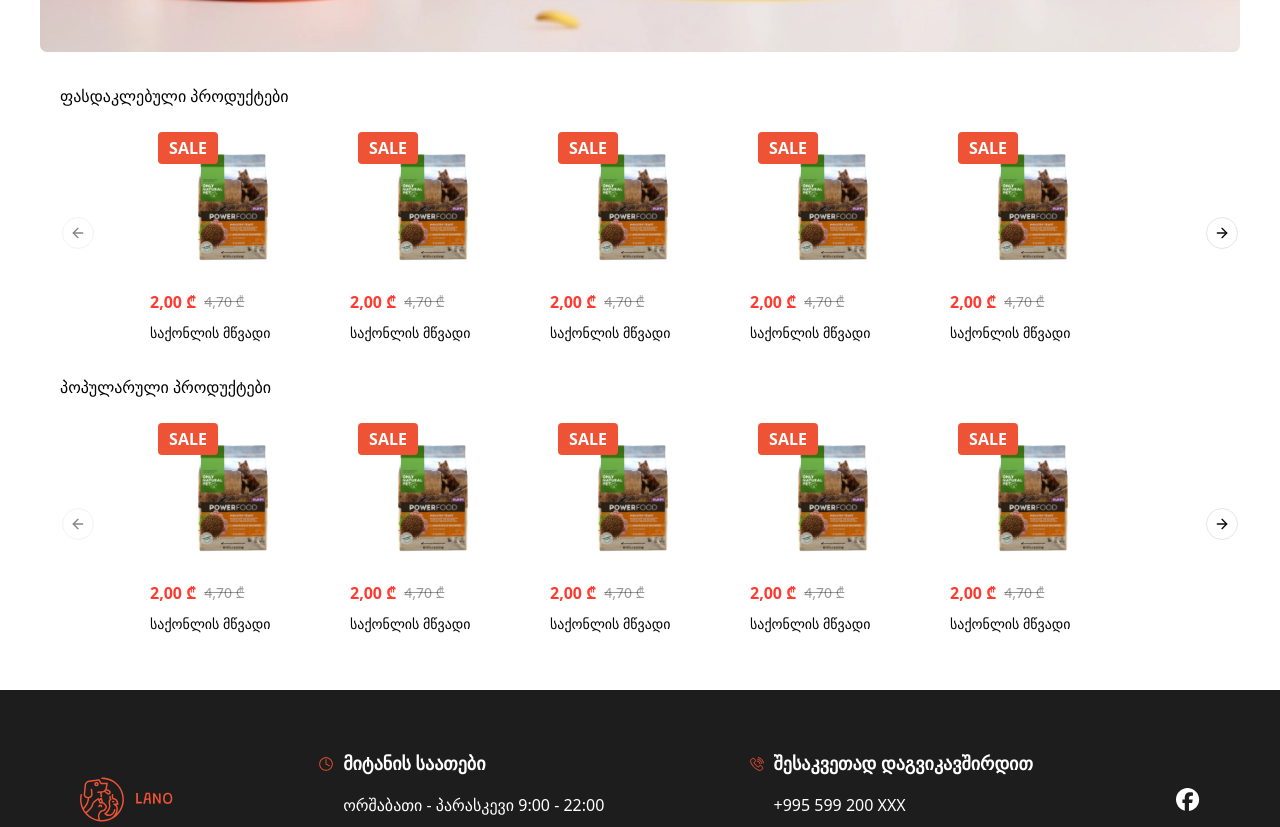
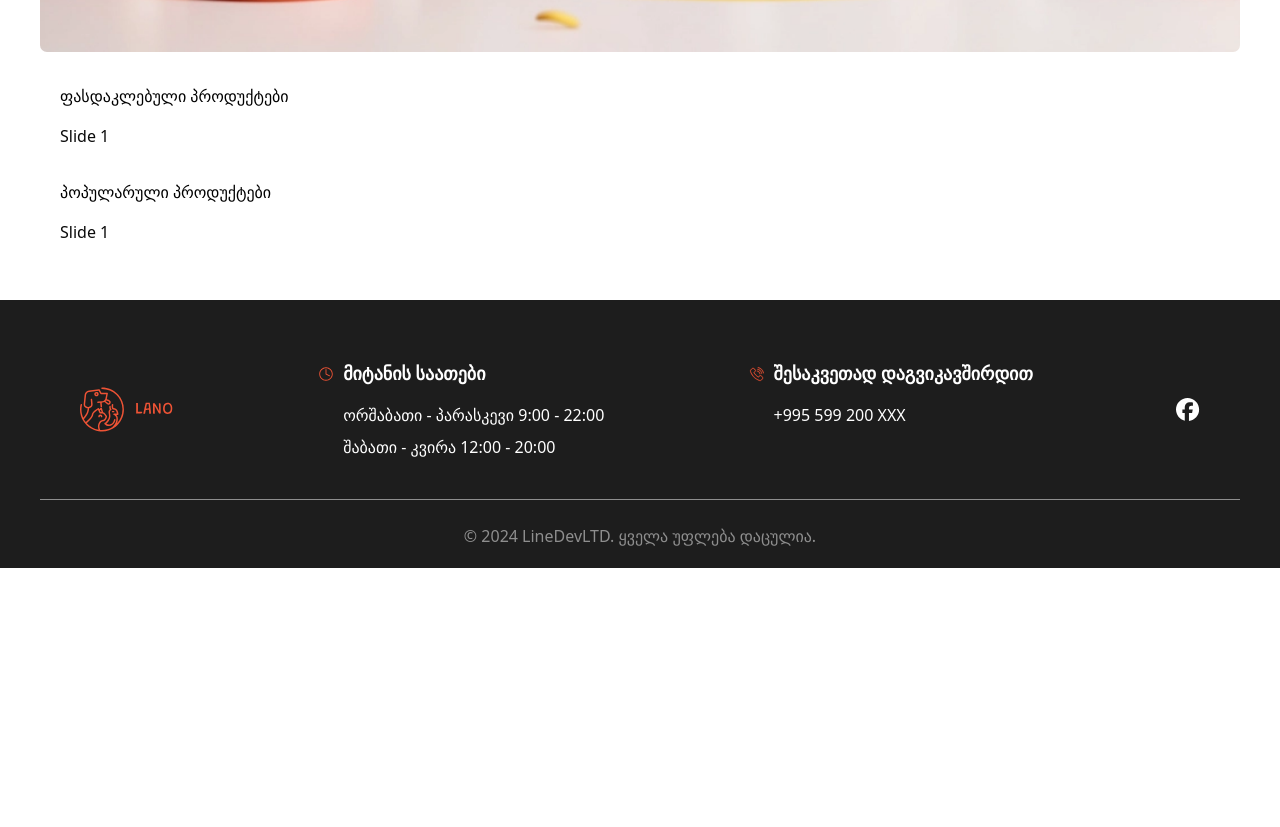
Before and after one commit to linesquad/lano, a Next.js app: page / in a window 1280 px wide. Shown: the part 763-1590 px from the top of the page. After the commit the page ends 1331 px from the top, so only its background shows below. Built offline with nearby package versions, Linux system fonts and the light colour scheme.

Commit message:
clean up shadcn and implement swiper

```diff
--- a/app/_components/TrendCarousel.tsx
+++ b/app/_components/TrendCarousel.tsx
@@ -1,43 +1,14 @@
 "use client";
 
-import {
-  Carousel,
-  CarouselContent,
-  CarouselItem,
-  CarouselNext,
-  CarouselPrevious,
-} from "@/components/ui/carousel";
 import Wrapper from "./Wrapper";
-import SingleProduct from "./SingleProduct";
-import { useEffect, useState } from "react";
+import { Swiper, SwiperSlide } from "swiper/react";
+import "swiper/css";
 
 interface TrendCarouselProps {
   title: string;
 }
 
 export default function TrendCarousel({ title }: TrendCarouselProps) {
-  const [itemsPerPage, setItemsPerPage] = useState(0);
-
-  const handleResize = () => {
-    const width = window.innerWidth;
-    if (width >= 1024) {
-      setItemsPerPage(5);
-    } else if (width >= 768) {
-      setItemsPerPage(4);
-    } else if (width >= 450) {
-      setItemsPerPage(3);
-    } else {
-      setItemsPerPage(2);
-    }
-  };
-
-  useEffect(() => {
-    handleResize();
-    window.addEventListener("resize", handleResize);
-    return () => {
-      window.removeEventListener("resize", handleResize);
-    };
-  }, []);
   return (
     <div>
       <Wrapper>
@@ -46,24 +17,11 @@ export default function TrendCarousel({ title }: TrendCarouselProps) {
             {title}
           </h2>
           <div className="ml-[20px] mt-[16px]">
-            <Carousel className="w-full">
-              <CarouselContent>
-                {Array.from({ length: 5 }).map((_, index) => (
-                  <CarouselItem
-                    key={index}
-                    className="flex justify-center items-center mt-auto"
-                  >
-                    {Array.from({ length: itemsPerPage }).map((_, i) => (
-                      <div key={i}>
-                        <SingleProduct />
-                      </div>
-                    ))}
-                  </CarouselItem>
-                ))}
-              </CarouselContent>
-              <CarouselPrevious className="md:ml-[20px] lg:ml-[40px] xl:ml-[50px] hidden md:flex items-center justify-center" />
-              <CarouselNext className="md:mr-[20px] lg:mr-[40px] xl:mr-[50px] hidden md:flex items-center justify-center" />
-            </Carousel>
+            <Swiper spaceBetween={50} slidesPerView={1}>
+              <SwiperSlide>Slide 1</SwiperSlide>
+              <SwiperSlide>Slide 2</SwiperSlide>
+              <SwiperSlide>Slide 3</SwiperSlide>
+            </Swiper>
           </div>
         </div>
       </Wrapper>
--- a/package.json
+++ b/package.json
@@ -18,6 +18,7 @@
     "next": "14.2.14",
     "react": "^18",
     "react-dom": "^18",
+    "swiper": "^11.1.14",
     "tailwind-merge": "^2.5.3",
     "tailwindcss-animate": "^1.0.7"
   },
```
Also changed, not shown: 1 other file (tests, documents, lock files or other folders).
